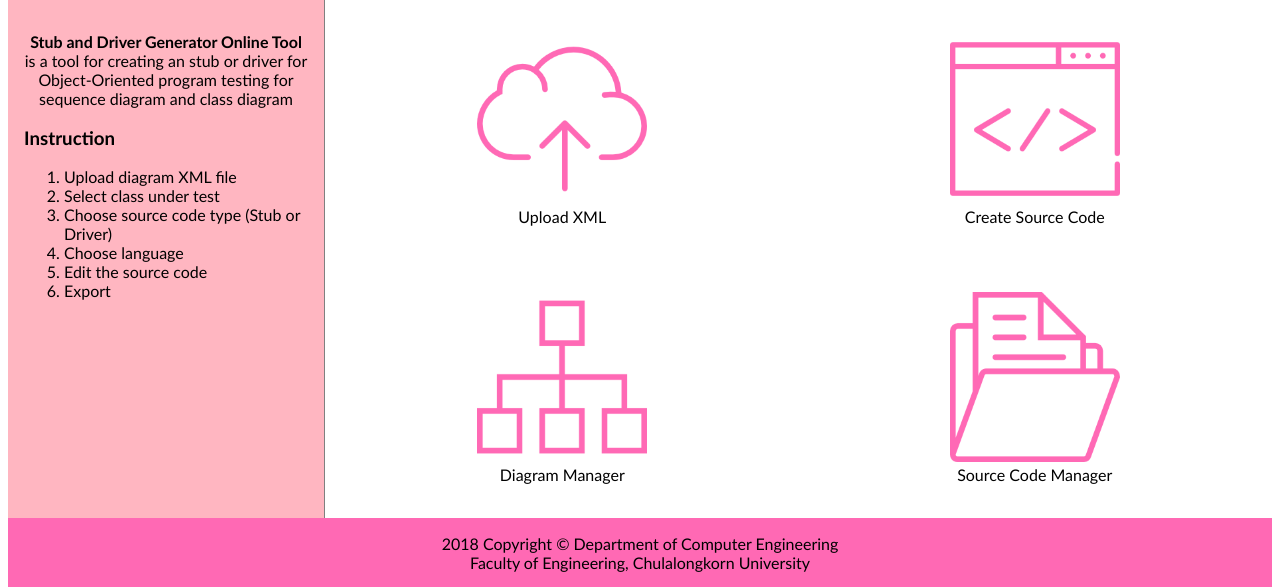
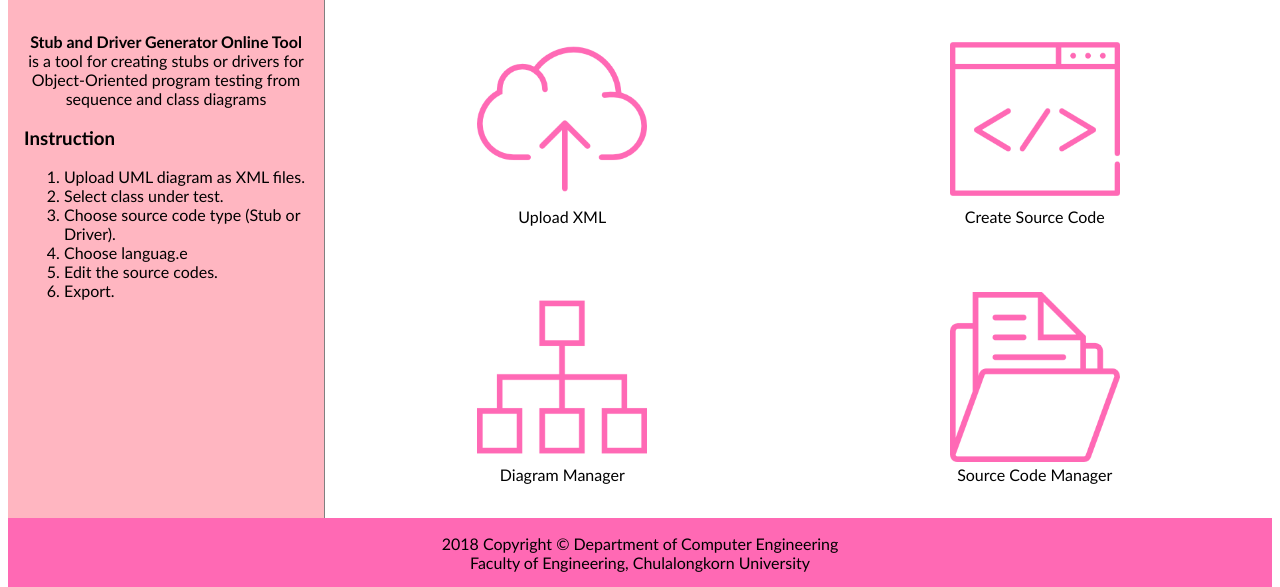
Before and after one commit to peerawutgaga/S-D-Generator, a PHP site: page / in a window 1280 px wide. Shown: the part 122-709 px from the top of the page. Run offline with PHP 8.4, Linux system fonts and the light colour scheme; data that the repository does not hold is empty.

Commit message:
Enhance tool description

```diff
--- a/index.php
+++ b/index.php
@@ -13,15 +13,15 @@
 <article>
   <!-- Information Side Bar -->
   <div class = "description">
-    <p id="tool-info"><b>Stub and Driver Generator Online Tool</b> is a tool for creating an stub or driver for Object-Oriented program testing for sequence diagram and class diagram</p>
+    <p id="tool-info"><b>Stub and Driver Generator Online Tool</b> is a tool for creating stubs or drivers for Object-Oriented program testing from sequence and class diagrams</p>
     <h3>Instruction</h3>
     <ol>
-      <li>Upload diagram XML file</li>
-      <li>Select class under test</li>
-      <li>Choose source code type (Stub or Driver)</li>
-      <li>Choose language</li>
-      <li>Edit the source code</li>
-      <li>Export</li>
+      <li>Upload UML diagram as XML files.</li>
+      <li>Select class under test.</li>
+      <li>Choose source code type (Stub or Driver).</li>
+      <li>Choose languag.e</li>
+      <li>Edit the source codes.</li>
+      <li>Export.</li>
     </ol>
   </div>
   <!-- Button Table -->
```
